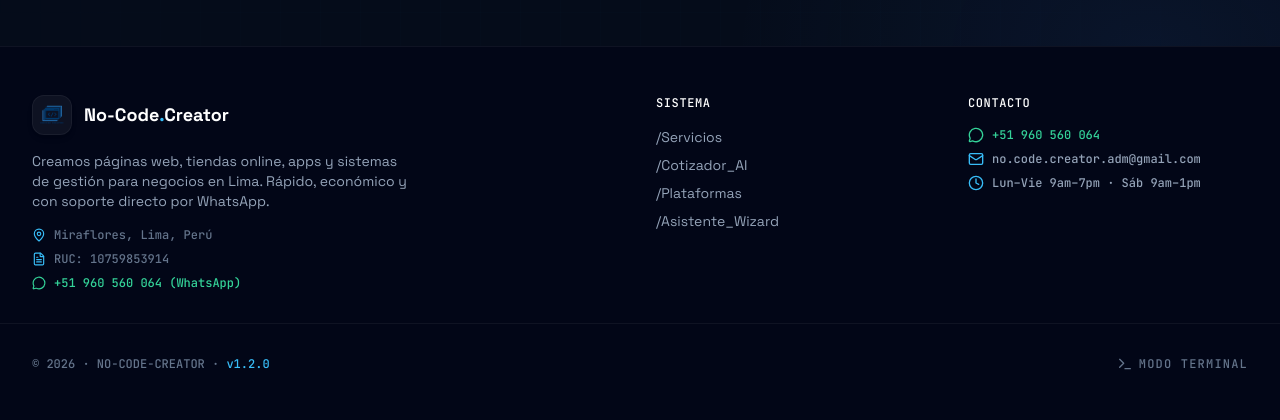
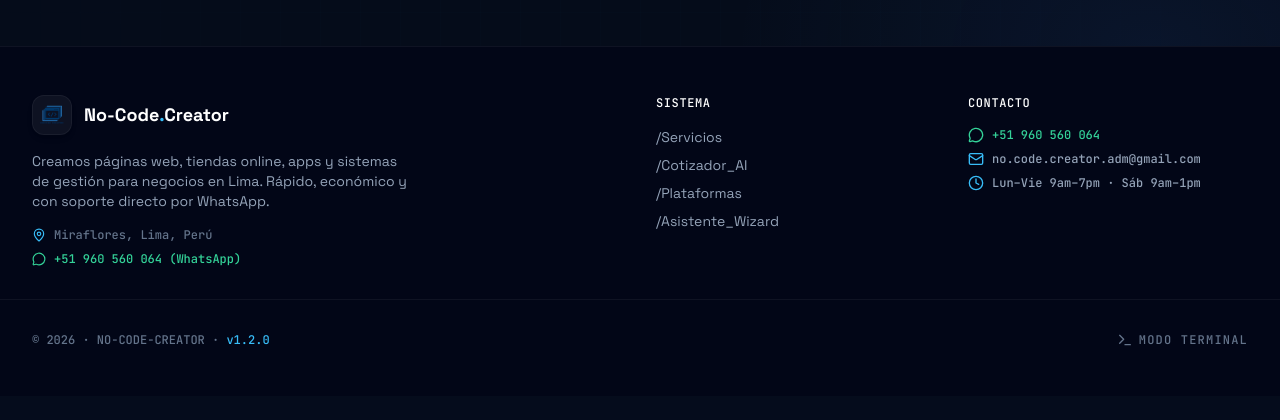
Before and after one commit to onunez2025/Pagina_NoCode_Creator, a FastAPI app: page /success in a window 1280 px wide. Shown: the part 748-1168 px from the top of the page. After the commit the page ends 1094 px from the top, so only its background shows below. Run offline with FastAPI, Linux system fonts and the light colour scheme; some libraries are stand-ins or nearby versions.

Commit message:
fix: remove RUC (not yet registered) and update FAQ billing answer
Co-Authored-By: Claude Sonnet 4.6 <noreply@anthropic.com>

```diff
--- a/templates/base.html
+++ b/templates/base.html
@@ -162,10 +162,6 @@
                         <span class="flex items-center gap-2">
                             <i data-lucide="map-pin" class="w-3.5 h-3.5 text-brand-cyan flex-shrink-0"></i>
                             Miraflores, Lima, Perú
-                        </span>
-                        <span class="flex items-center gap-2">
-                            <i data-lucide="file-text" class="w-3.5 h-3.5 text-brand-cyan flex-shrink-0"></i>
-                            RUC: 10759853914
                         </span>
                         <a href="https://wa.me/51960560064" target="_blank" class="flex items-center gap-2 text-emerald-400 hover:text-emerald-300 transition-colors">
                             <i data-lucide="message-circle" class="w-3.5 h-3.5 flex-shrink-0"></i>
--- a/templates/index.html
+++ b/templates/index.html
@@ -1280,7 +1280,7 @@
                     <i data-lucide="chevron-down" class="w-4 h-4 flex-shrink-0 transition-transform duration-200" :class="activeQuestion === 4 ? 'rotate-180 text-brand-cyan' : 'text-slate-500'"></i>
                 </button>
                 <div x-show="activeQuestion === 4" class="px-5 pb-5 text-sm text-slate-400 leading-relaxed border-t border-white/5 pt-4">
-                    Sí, somos formales. Emitimos <strong class="text-white">boletas y facturas electrónicas</strong> a través de SUNAT. Si necesitas que el gasto esté sustentado para tu empresa, no hay ningún problema.
+                    Actualmente trabajamos como persona natural. Si necesitas comprobante de pago, lo coordinamos directamente contigo. Próximamente habilitaremos facturación electrónica vía SUNAT.
                 </div>
             </div>
 
```
